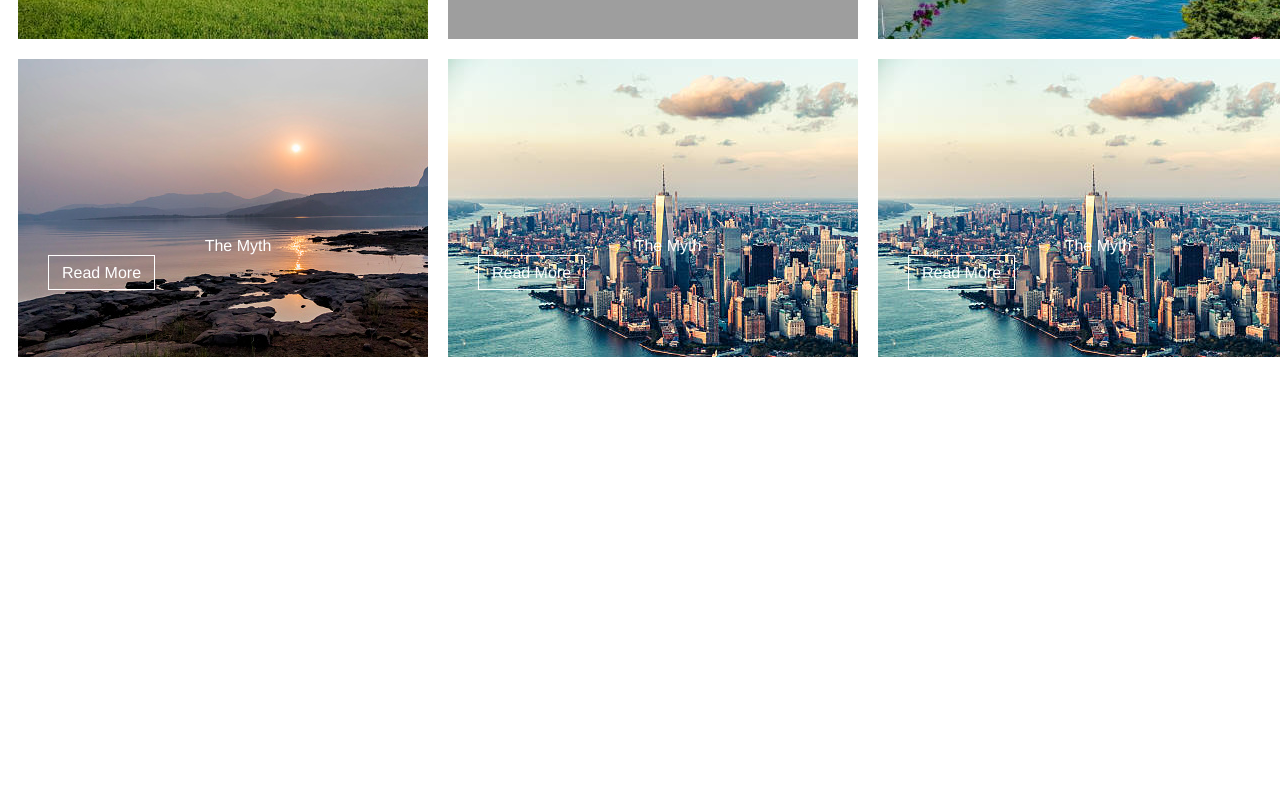
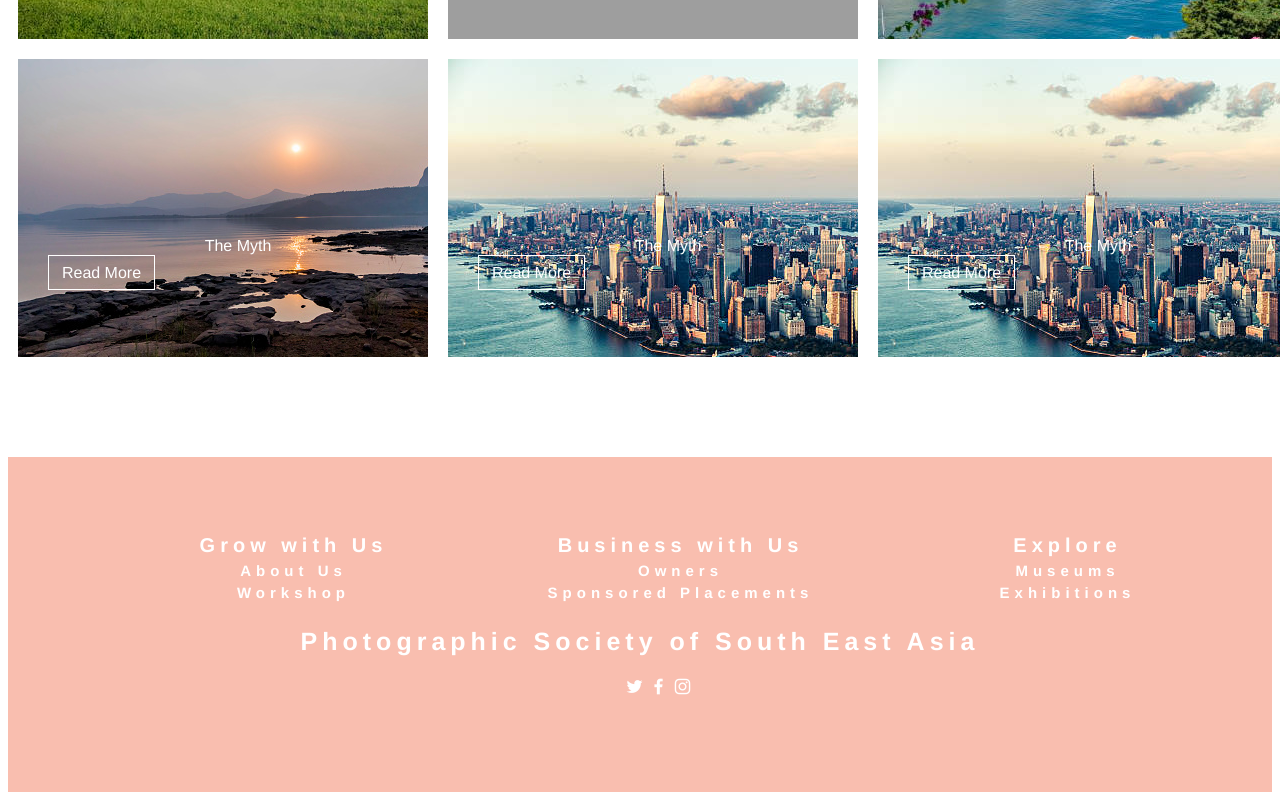
Before and after one commit to XiHuijia/Project-Photography-Website, a Vue app: page /latest in a window 1280 px wide. Shown: the part 560-1360 px from the top of the page. Before the commit the page ends 1025 px from the top, so only its background shows below. Built offline with nearby package versions, Linux system fonts and the light colour scheme; no server answers; grey boxes are pictures that could not be loaded.

Commit message:
add footer to latest photo

```diff
--- a/src/App.vue
+++ b/src/App.vue
@@ -1,9 +1,9 @@
 <template>
   <router-view/>
+
 </template>
 
 <script>
-
 export default {
   name: 'App',
 }
--- a/src/view/LatestPhotograph.vue
+++ b/src/view/LatestPhotograph.vue
@@ -14,11 +14,12 @@
       </div>
     </div>
   </div>
-
+ <MyFooter/>
 </template>
 
 <script setup>
 import HeadLine from '@/components/HeadLine.vue'
+import MyFooter from '@/components/MyFooter.vue';
   const list = [
       {
           groupingName: 'Latest Photographs',
```
